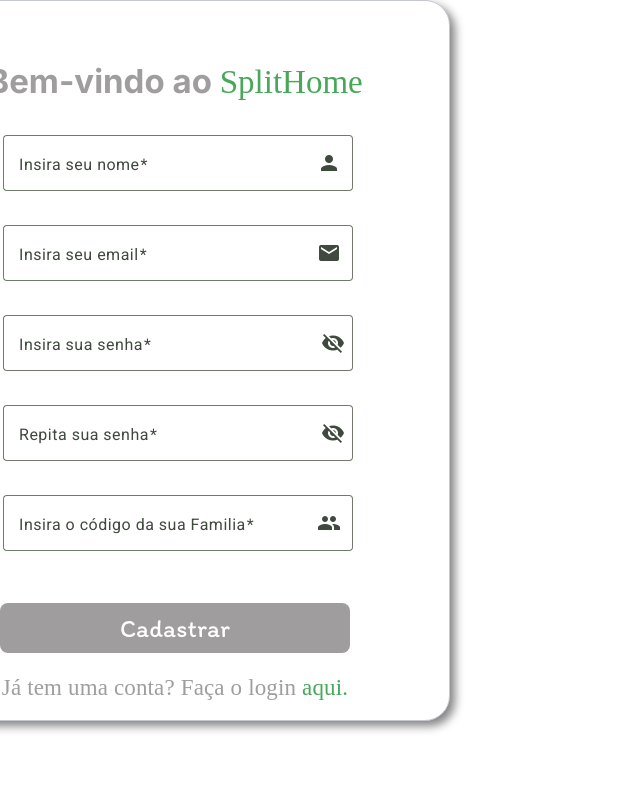
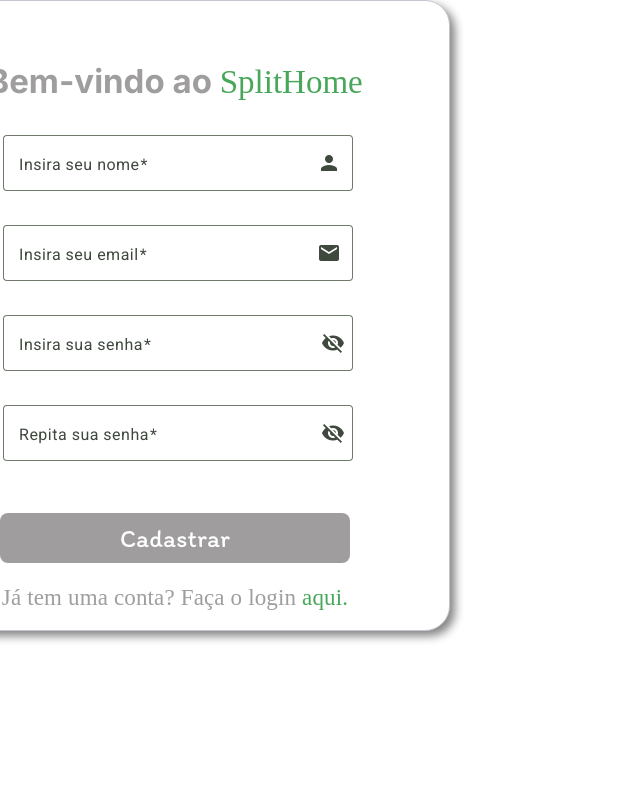
Before and after one commit to Wendel-Sampaio/splithome-frontend, an Angular app: page /cadastro in a window 1280 px wide. Shown: the top 800 px of the page, without its empty margins (0-640 px from the left). Built offline with nearby package versions, Linux system fonts and the light colour scheme; a web font is replaced by a local one.

Commit message:
Remove-Family-Code-Mandatory(#34)

```diff
--- a/src/app/core/auth/user/register.ts
+++ b/src/app/core/auth/user/register.ts
@@ -2,12 +2,10 @@ export class Register {
     name!: string;
     email!: string;
     password!: string;
-    familyCode!: string;
 
-    public constructor(name: string, email: string, password: string, familyCode: string) {
+    public constructor(name: string, email: string, password: string) {
         this.name = name
         this.email = email
         this.password = password
-        this.familyCode = familyCode
     }
 }
--- a/src/app/pages/cadastro/cadastro.component.html
+++ b/src/app/pages/cadastro/cadastro.component.html
@@ -69,19 +69,6 @@
             </mat-error>
           </mat-form-field>
 
-          <!-- Codígo da Familia -->
-          <mat-form-field class="input-familyCode" appearance="outline">
-            <mat-label>Insira o código da sua Familia</mat-label>
-            <mat-icon matSuffix>group</mat-icon>
-            <input matInput formControlName="familyCode" required>
-            <mat-error *ngIf="cadastroForm.get('familyCode')?.hasError('required')">
-              O código da Familia é obrigatório.
-            </mat-error>
-            <mat-error *ngIf="cadastroForm.get('familyCode')?.hasError('minlength')">
-              O código deve conter 8 caracteres
-            </mat-error>
-          </mat-form-field>
-
         </form>
       </mat-card-content>
 
--- a/src/app/pages/cadastro/cadastro.component.scss
+++ b/src/app/pages/cadastro/cadastro.component.scss
@@ -78,7 +78,7 @@
   border-radius: 8px;
 }
 
-.input-name, .input-email, .password-input, .input-familyCode,  .repeat-password-input, #register-button {
+.input-name, .input-email, .password-input,  .repeat-password-input, #register-button {
   min-width: 350px;
   margin-top: 14px;
 }
--- a/src/app/pages/cadastro/cadastro.component.ts
+++ b/src/app/pages/cadastro/cadastro.component.ts
@@ -46,7 +46,6 @@ export class CadastroComponent {
         email: ['', [Validators.required, Validators.email]],
         password: ['', [Validators.required, Validators.minLength(8), Validators.pattern(/[!@#$%^&*(),.?":{}|<>]/)]],
         repeatPassword: ['', [Validators.required], [this.passwordMatchValidator.bind(this)]],
-        familyCode: ['', [Validators.required, Validators.minLength(8)]],
       }
     );
   }
@@ -79,8 +78,8 @@ export class CadastroComponent {
       return;
     }
 
-    const { name, email, password, familyCode } = this.cadastroForm.value;
-    const register: Register = new Register(name, email, password, familyCode);
+    const { name, email, password } = this.cadastroForm.value;
+    const register: Register = new Register(name, email, password);
 
     this.userService.cadastrar(register).pipe(takeUntilDestroyed(this.destroyRef)).subscribe({
       next: () => {
```
